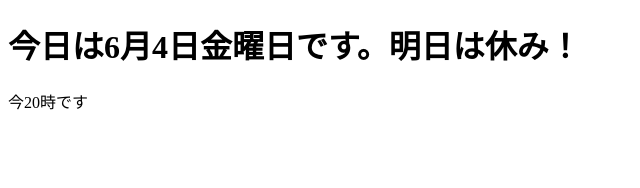
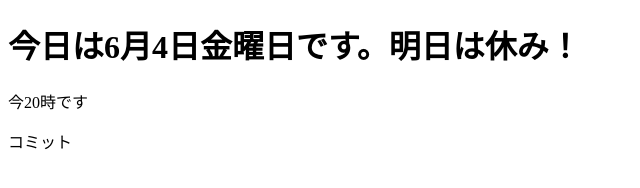
Before and after one commit to KAI-0129/miki_lesson_20210607, a plain HTML site: page index.html in a window 1280 px wide. Shown: the full height of the page, 0-640 px from the left. Drawn offline with Linux system fonts and the light colour scheme.

Commit message:
VSCDからadd

```diff
--- a/index.html
+++ b/index.html
@@ -9,6 +9,6 @@
 <body>
     <h1>今日は6月4日金曜日です。明日は休み！</h1>
     <p> 今20時です</p>
-
+    <p>コミット</p>
 </body>
 </html>
```
